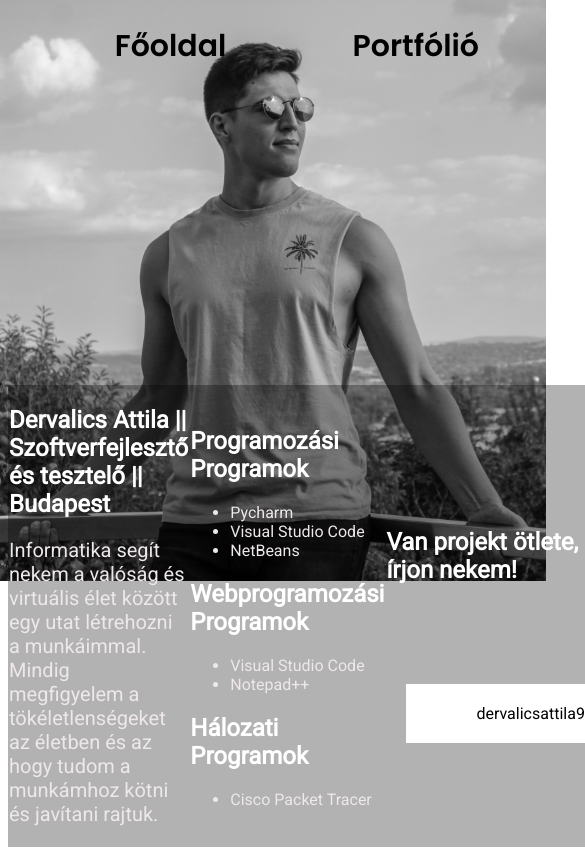
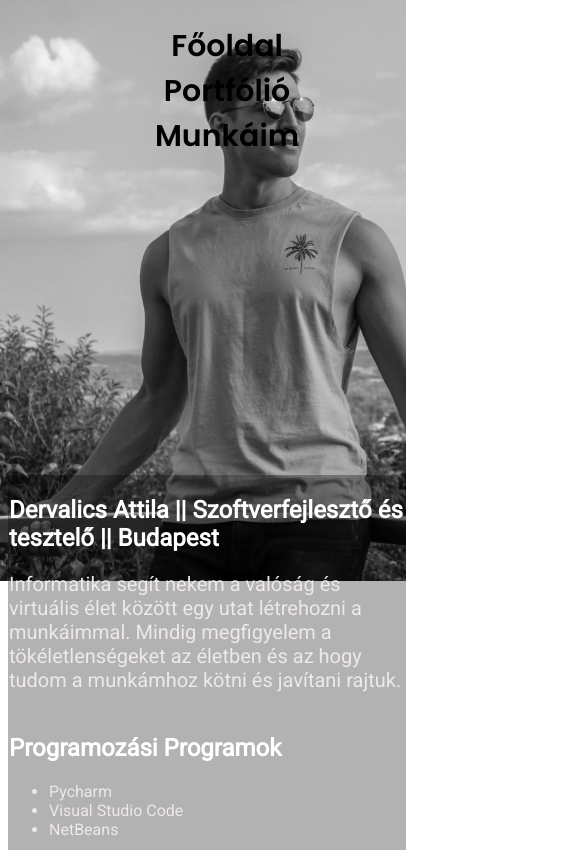
Before and after one commit to konnan933/verseny, a plain HTML site: page portfolio.html in a window 390 px wide. Shown: the top 850 px of the page, 585 px wide, since content can reach past the window. Drawn offline with Linux system fonts and the light colour scheme.

Commit message:
javitott

```diff
--- a/munkaim.css
+++ b/munkaim.css
@@ -15,6 +15,9 @@ nav ul{
     display: grid;
     grid-template-columns: 1fr 1fr 1fr;
     text-align: center;
+}
+nav li{
+    margin-top: 30px;
 }
 nav a{
     color: #fff1e3;
--- a/portfolio.css
+++ b/portfolio.css
@@ -36,6 +36,7 @@ table h1, h2{
 }
 td{
     width: 33%;
+
 }
 td p{
     font-size: 20px;
@@ -191,12 +192,23 @@ footer i:hover{
     }
 
 }
-@media screen and (max-width: 700px) {
+@media screen and (max-width: 800px) {
     body{
         background:url(kepek/fekete_Feher_telo.jpg);
         background-attachment: fixed;
         background-size: 150%;
         background-repeat:no-repeat ;
+    }
+    nav ul{
+        list-style-type: none;
+        display: grid;
+        grid-template-columns: 1fr;
+        text-align: center;
+    }
+    td{
+        width: auto;
+        display: block;
+        margin: auto;
     }
 
 }
```
Also changed, not shown: munkaim.html (+3 -0 lines).
